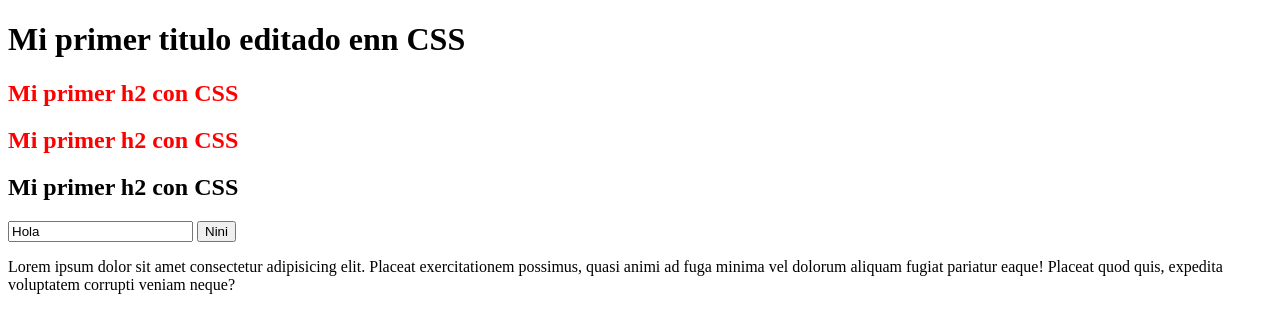
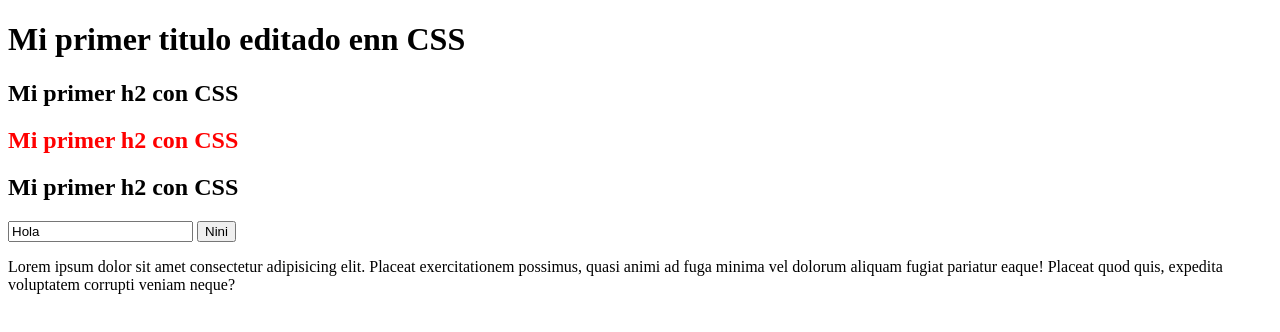
Before and after one commit to NiniAlejandraRiosArdilaADSO/aprendiendocssterminado, a plain HTML site: page index.html in a window 1280 px wide. Drawn offline with Linux system fonts and the light colour scheme.

Commit message:
por atributo

```diff
--- a/index.html
+++ b/index.html
@@ -9,8 +9,8 @@
 </head>
 <body>
     <h1>Mi primer titulo editado enn CSS</h1>
-    <h2 id="id-element">Mi primer h2 con CSS</h2>
-    <h2 id="id-element">Mi primer h2 con CSS</h2>
+    <h2 >Mi primer h2 con CSS</h2>
+    <h2 rancio="si">Mi primer h2 con CSS</h2>
     <h2 >Mi primer h2 con CSS</h2>
     <input type="text" value="Hola">
     <button>Nini</button>
--- a/style.css
+++ b/style.css
@@ -1,3 +1,3 @@
-#id-element {
+[rancio="si"] {
     color: red;
 }
```
